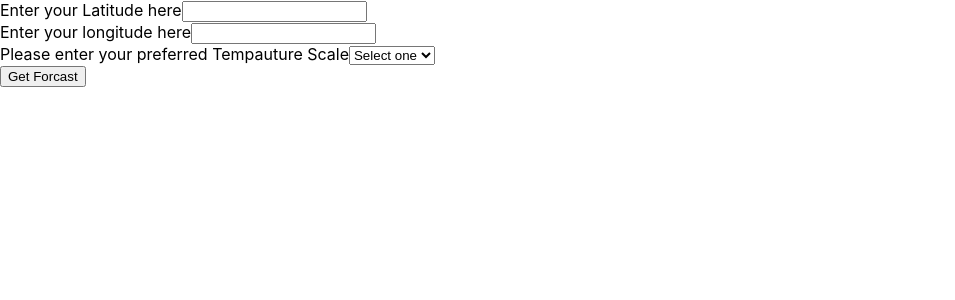
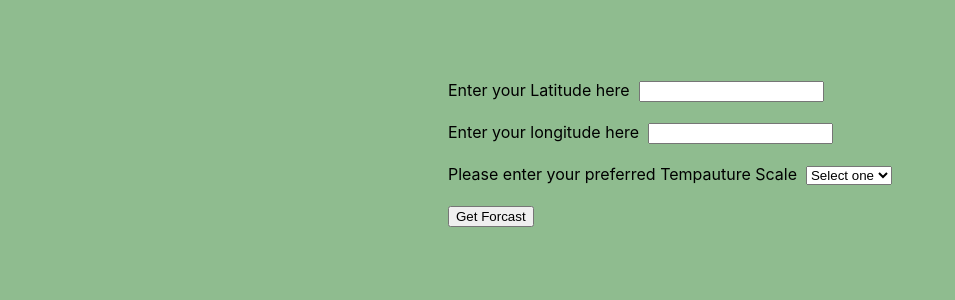
Before and after one commit to robertbglaser/terraVerde, a React (Create React App) app in the folder verde/: page / in a window 1280 px wide. Shown: the top 300 px of the page, without its empty margins (0-955 px from the left). Built offline with nearby package versions, Linux system fonts and the light colour scheme.

Commit message:
add bootstrap and stying

```diff
--- a/verde/package.json
+++ b/verde/package.json
@@ -12,7 +12,8 @@
     "moment-timezone": "^0.5.27",
     "react": "^16.12.0",
     "react-dom": "^16.12.0",
-    "react-scripts": "3.3.0"
+    "react-scripts": "3.3.0",
+    "reactstrap": "^8.2.0"
   },
   "scripts": {
     "start": "react-scripts start",
--- a/verde/src/App.js
+++ b/verde/src/App.js
@@ -7,6 +7,7 @@ import timezone from'moment-timezone';
 import { ConvertUTC } from './ConvertUTC';
 import { convertToCelsicus } from './convertToCelsius';
 import convertToKelvin from './convertToKelvin'
+import { Button, Form, FormGroup, Label, Input, ButtonGroup } from 'reactstrap';
 
 export class App extends Component {
   constructor(props){
@@ -172,32 +173,38 @@ componentDidUpdate = () => {
 
 
     return (
-      <Fragment>
-            <>
-            <label>Enter your Latitude here</label>
-            <input type="text" name="lat" value={this.state.lat} onChange={this.handleLat}/>
-            </>
+      <div className="container">
+            <Form>
+              <FormGroup row>
+                <Label>Enter your Latitude here</Label> {'\u00A0'}
+                <Input type="text" name="lat" value={this.state.lat} onChange={this.handleLat}/>
+                </FormGroup>
+
             <br/>
-            <>
-            <label>Enter your longitude here</label>
-            <input type="text" name='long' value={this.state.long} onChange={this.handleLong}/>
-            </>
-            <>
+              <FormGroup row>
+                <Label>Enter your longitude here</Label> {'\u00A0'}
+                <Input type="text" name='long' value={this.state.long} onChange={this.handleLong} className="offset-sm-1"/>
+              </FormGroup>
+
             <br/>
-            <label>Please enter your preferred Tempauture Scale</label>
-           <select value={this.state.scale} onChange={this.handleSelectScale}>
-               <option value=''> Select one</option>
-               <option value='c' >Celsisus</option>
-               <option value='f' >Fahrenheit</option>
-               <option value='k' >Kelvin</option>
-           </select>
-            </>
+            <FormGroup row>
+                <Label>Please enter your preferred Tempauture Scale</Label> {'\u00A0'}
+                <Input type="select" value={this.state.scale} onChange={this.handleSelectScale}>
+                  <option value=''> Select one</option>
+                  <option value='c' >Celsisus</option>
+                  <option value='f' >Fahrenheit</option>
+                  <option value='k' >Kelvin</option>
+              </Input>
+           </FormGroup>
             <br/>
+          <ButtonGroup>
+            <Button type="submit" color="default" onClick={this.getData}>Get Forcast</Button>
+          </ButtonGroup>
 
-            <button type="submit" onClick={this.getData}>Get Forcast</button>
+
             <HourlyPlot testData = {this.state.tempData} scale={this.state.scale}/>
-
-            </Fragment>
+            </Form>
+            </div>
     )
   }
 }
--- a/verde/src/index.css
+++ b/verde/src/index.css
@@ -5,9 +5,20 @@ body {
     sans-serif;
   -webkit-font-smoothing: antialiased;
   -moz-osx-font-smoothing: grayscale;
+  background-color: darkseagreen;
 }
 
 code {
   font-family: source-code-pro, Menlo, Monaco, Consolas, 'Courier New',
     monospace;
 }
+
+.container{
+  margin-left: 35%;
+  margin-top: 80px;
+
+}
+
+.spancer{
+  width: 150px;
+}
```
Also changed, not shown: 1 other file (tests, documents, lock files or other folders).
